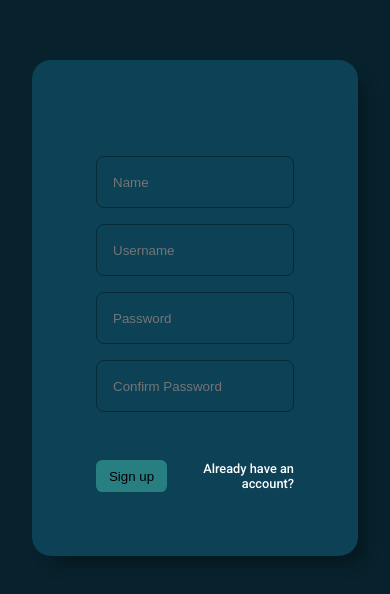
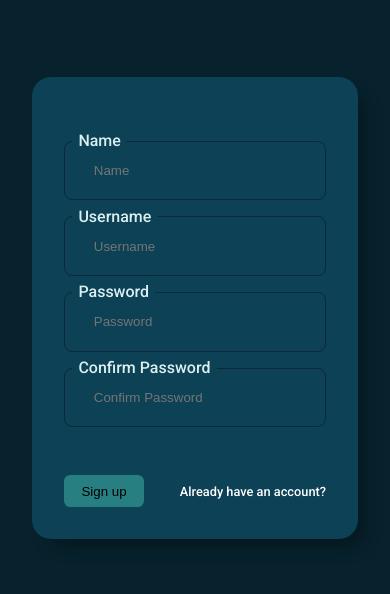
Before and after one commit to nikhil-223/chatting-app, a React (Create React App) app: page /signup in a window 390 px wide. Shown: the part 114-708 px from the top of the page. Built offline with nearby package versions, Linux system fonts and the light colour scheme.

Commit message:
login and signup label added

```diff
--- a/src/components/login/Login.js
+++ b/src/components/login/Login.js
@@ -16,7 +16,7 @@ const Login = () => {
 		if (token) {
 			history("/home/personalChats");
 		}
-	}, [token,history, dispatch]);
+	}, [token, history, dispatch]);
 
 	const [username, setUsername] = useState("");
 	const handleUsernameChange = (e) => {
@@ -65,20 +65,27 @@ const Login = () => {
 						style={{ visibility: "hidden" }}>
 						{`*${alertMessage.message}`}
 					</div>
+					<div>
+						<label className="label">Username</label>
 						<input
 							type="text"
 							name="username"
-						placeholder="Username"
+							placeholder="Enter Username"
 							onChange={handleUsernameChange}
 							value={username}
 						/>
+					</div>
+
+					<div>
+						<label className="label">Password</label>
 						<input
 							type="text"
 							name="password"
-						placeholder="Password"
+							placeholder="Enter Password"
 							onChange={handlePasswordChange}
 							value={password}
 						/>
+					</div>
 					<div className="login_box_form_button-area">
 						<button type="submit" onClick={handleLogin}>
 							Log in
--- a/src/components/login/Login.scss
+++ b/src/components/login/Login.scss
@@ -40,13 +40,21 @@
 				height: 3.25rem;
 				width: 100%;
 				border-radius: 0.5rem;
-				padding: 1rem;
+				padding: 1.8rem;
 				border: 0.1rem solid rgba(0, 0, 0, 0.34);
 				outline:none;
 				background-color: var(--bg-color8);
 				color: white;
 			}
-
+			& label{
+				position: absolute;
+				font-size: 1rem;
+				transform: translate(0,-50%);
+				margin-left: 0.5rem;
+				background-color: $color-30;
+				color: rgb(219, 239, 241);
+				padding: 0.4rem;
+			}
 			&_button-area {
 				display: flex;
 				justify-content: space-between;
@@ -70,3 +78,9 @@
 		}
 	}
 }
+
+@media only screen and (max-width: 600px) {
+	.login_box_form{
+		padding: 2rem;
+	}
+}
--- a/src/components/signup/Signup.js
+++ b/src/components/signup/Signup.js
@@ -75,6 +75,9 @@ const Signup = () => {
 					<div
 						className="signup_box_form_error"
 						style={{ visibility: "hidden" }}>{`*${alertMessage.message}`}</div>
+
+					<div>
+						<label className="label">Name</label>
 					<input
 						type="text"
 						name="name"
@@ -82,6 +85,9 @@ const Signup = () => {
 						value={name}
 						onChange={handleNameChange}
 					/>
+					</div>
+					<div>
+						<label className="label">Username</label>
 					<input
 						type="text"
 						name="username"
@@ -89,6 +95,9 @@ const Signup = () => {
 						value={username}
 						onChange={handleUsernameChange}
 					/>
+					</div>
+					<div>
+						<label className="label">Password</label>
 					<input
 						type="text"
 						name="password"
@@ -96,6 +105,9 @@ const Signup = () => {
 						value={password}
 						onChange={handlePasswordChange}
 					/>
+					</div>
+					<div>
+						<label className="label">Confirm Password</label>
 					<input
 						type="text"
 						name="confirm password"
@@ -103,6 +115,7 @@ const Signup = () => {
 						value={password2}
 						onChange={handlePassword2Change}
 					/>
+					</div>
 					<div className="signup_box_form_button-area">
 						<button onClick={handleSignup}>Sign up</button>
 						<Link to="/login">Already have an account?</Link>
--- a/src/components/signup/Signup.scss
+++ b/src/components/signup/Signup.scss
@@ -39,13 +39,22 @@
 				height: 3.25rem;
 				width: 100%;
 				border-radius: 0.5rem;
-				padding: 1rem;
+				padding: 1.8rem;
 				outline: none;
 				border: 0.1rem solid rgba(0, 0, 0, 0.34);
 				background-color: var(--bg-color8);
 				color: white;
 			}
 
+			& label{
+				position: absolute;
+				font-size: 1rem;
+				transform: translate(0%,-50%);
+				background-color: $color-30;
+				color: rgb(219, 239, 241);
+				padding: 0.4rem;
+				margin-left: 0.5rem;
+			}
 
 
 			&_button-area {
@@ -72,3 +81,9 @@
 		}
 	}
 }
+
+@media only screen and (max-width: 600px) {
+	.signup_box_form{
+		padding: 2rem;
+	}
+}
```
Lines whose indentation alone changed are shown as unchanged.
